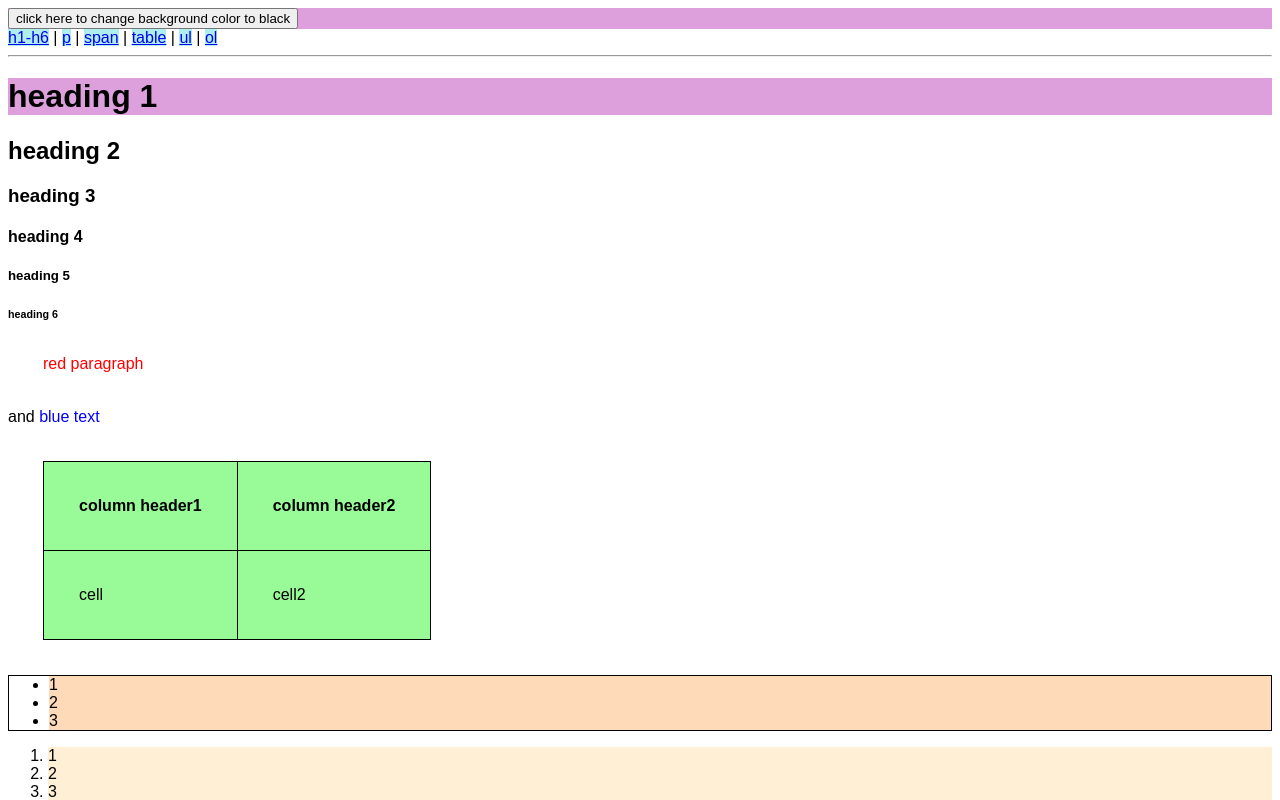
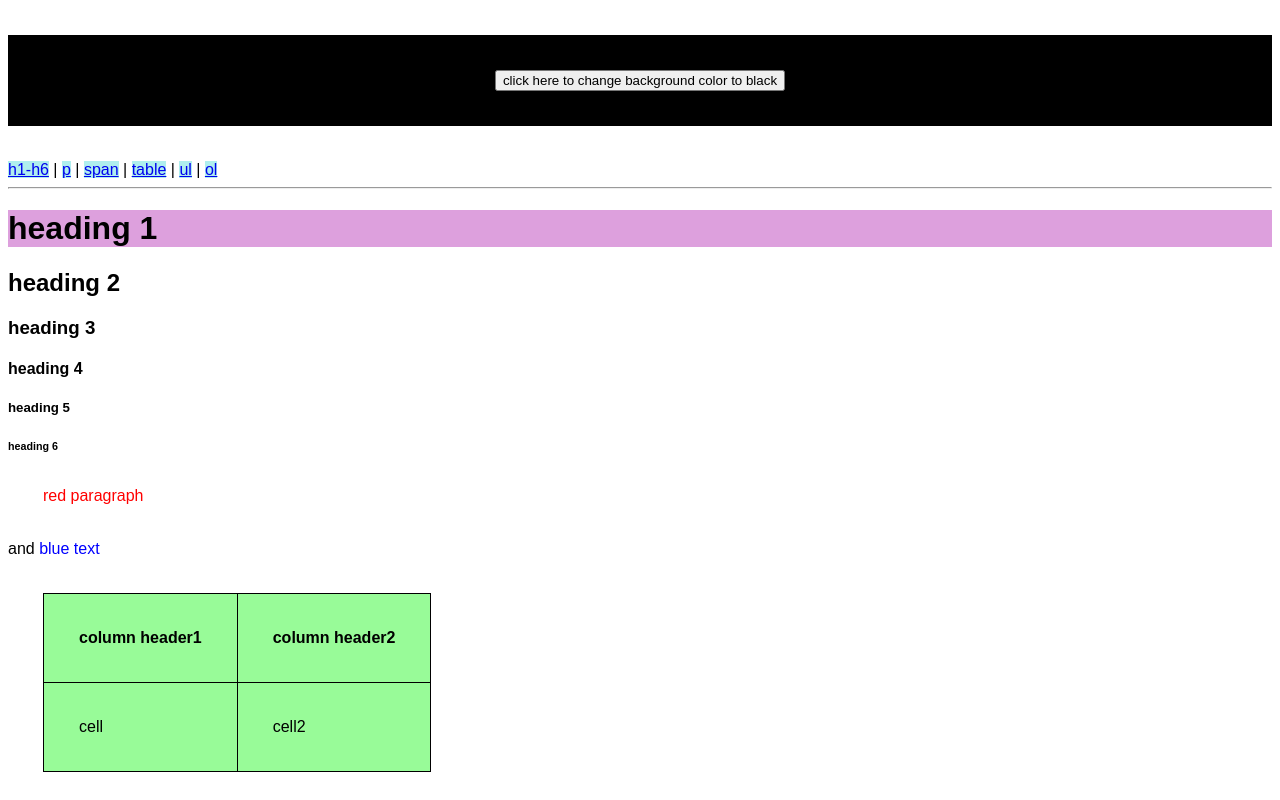
Before and after one commit to pabaldovi/ee491f_jquery_exercise, a plain HTML site: page index.html in a window 1280 px wide. Both pictures are taken after a click on the button "click here to change background color to black". Shown: the top 800 px of the page. Drawn offline with nearby package versions, Linux system fonts and the light colour scheme.

Commit message:
added additional classes

```diff
--- a/style.css
+++ b/style.css
@@ -5,6 +5,10 @@
 /* .class selector */
 .page-header {
     background-color: plum;
+}
+
+.black-bg {
+    background-color: black;
 }
 
 /* #id selector */
@@ -50,3 +54,9 @@ table, th, td {
 ul.list {
     border: 1px solid black;
 }
+
+.center {
+    text-align: center;
+    margin: 35px;
+    padding: 35px;
+}
```
